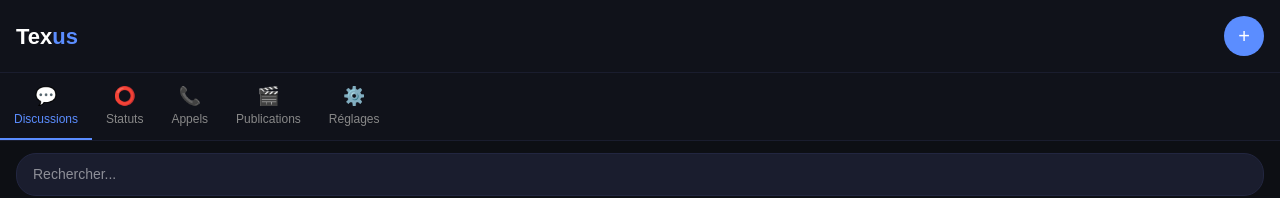
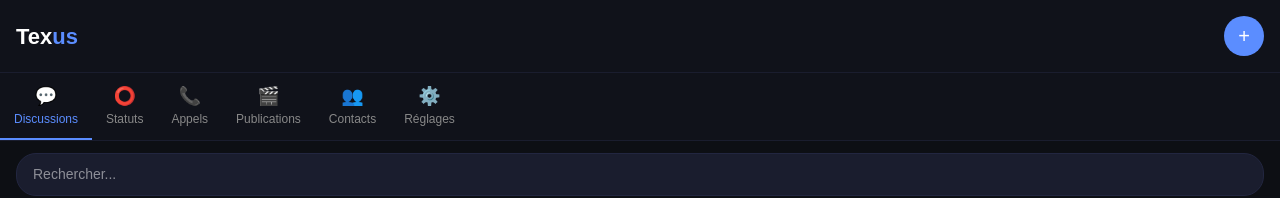
Before and after one commit to mathieulerichard208-dev/Texus, a Next.js app: page /discussions in a window 1280 px wide. Shown: the top 198 px of the page. Built offline with nearby package versions, Linux system fonts and the light colour scheme.

Commit message:
connect contacts and calls nav

```diff
--- a/app/discussions/page.tsx
+++ b/app/discussions/page.tsx
@@ -11,6 +11,7 @@ const tabs = [
   { id: 'statuts', icon: '⭕', label: 'Statuts' },
   { id: 'appels', icon: '📞', label: 'Appels' },
   { id: 'publications', icon: '🎬', label: 'Publications' },
+  { id: 'contacts', icon: '👥', label: 'Contacts' },
   { id: 'reglages', icon: '⚙️', label: 'Réglages' },
 ]
 
@@ -23,6 +24,8 @@ export default function DiscussionsPage() {
     if (id === 'reglages') { router.push('/reglages'); return }
     if (id === 'publications') { router.push('/publications'); return }
     if (id === 'statuts') { router.push('/statuts'); return }
+    if (id === 'appels') { router.push('/appels'); return }
+    if (id === 'contacts') { router.push('/contacts'); return }
     setTab(id)
   }
 
```
